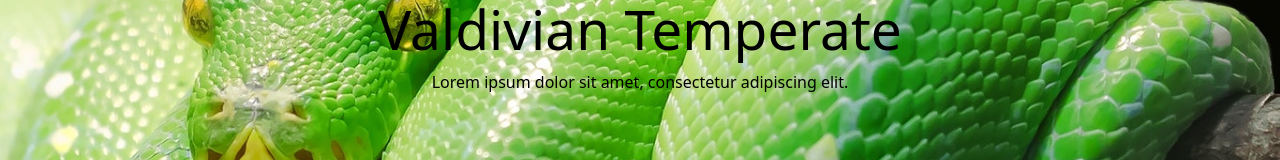
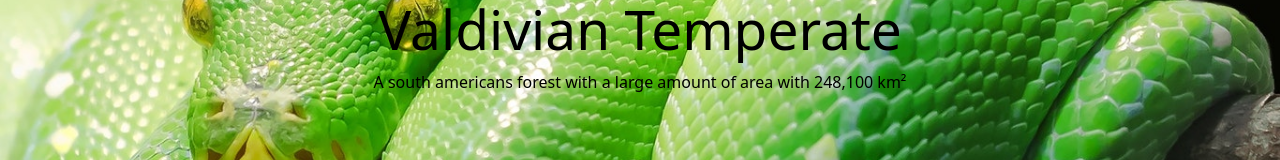
Before and after one commit to mat557/assignment-10-code, a React (Create React App) app: page / in a window 1280 px wide. Shown: the part 356-516 px from the top of the page. Built offline with nearby package versions, Linux system fonts and the light colour scheme; no server answers.

Commit message:
text edited

```diff
--- a/src/Page/Home/Banner/Banner.jsx
+++ b/src/Page/Home/Banner/Banner.jsx
@@ -26,7 +26,7 @@ const Banner = () => {
 
           <Carousel.Caption className="title-part">
             <h3 className="size-font">Valdivian Temperate</h3>
-            <p className="p-size">Lorem ipsum dolor sit amet, consectetur adipiscing elit.</p>
+            <p className="p-size">A south americans forest with a large amount of area with 248,100 km²</p>
           </Carousel.Caption>
         </Carousel.Item>
         <Carousel.Item>
@@ -35,7 +35,7 @@ const Banner = () => {
           <Carousel.Caption className="title-part">
             <h3 className="size-font">Congo Rainforest</h3>
             <p className="p-size">
-              Praesent commodo cursus magna, vel scelerisque nisl consectetur.
+              This is forest is in Congo ,Africa . The total area of this forest is 3 million km².
             </p>
           </Carousel.Caption>
         </Carousel.Item>
```
